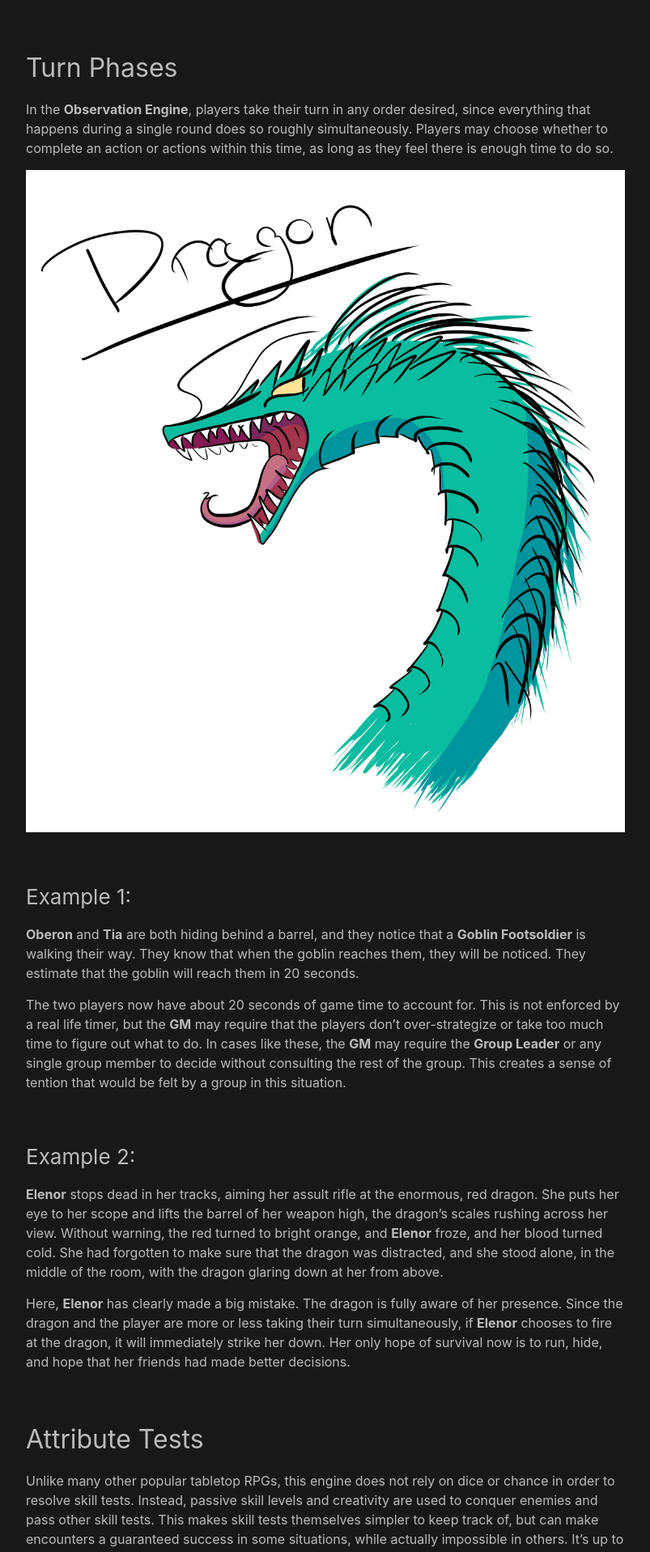
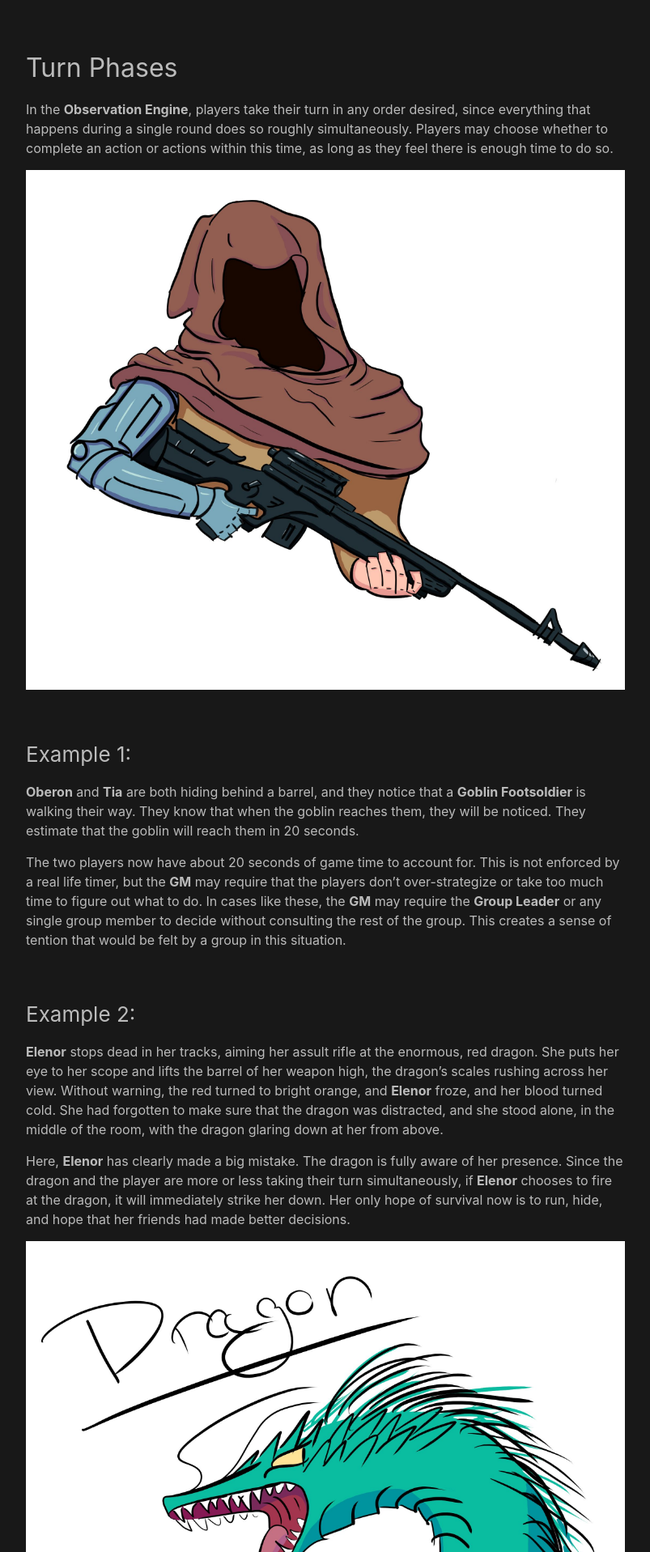
Before and after one commit to ngraham20/california-trip, a Jekyll site: the page built from engine-basics.md, in a window 1280 px wide. Shown: the part 407-2324 px from the top of the page at 81% size, without its empty margins (238-1041 px from the left). Built offline with Jekyll 4.4.1, drawn with Linux system fonts in a browser that asks for light colours.

Commit message:
added cyborg

```diff
--- a/engine-basics.md
+++ b/engine-basics.md
@@ -14,7 +14,7 @@ title: Engine Basics
 ## Turn Phases
 In the **Observation Engine**, players take their turn in any order desired, since everything that happens during a single round does so roughly simultaneously. Players may choose whether to complete an action or actions within this time, as long as they feel there is enough time to do so.
 
-![Dragon](./assets/dragon-shading.jpg)
+![Cyborg](./assets/fantasy-cyborg.jpg)
 
 ### Example 1:
 
@@ -26,6 +26,8 @@ The two players now have about 20 seconds of game time to account for. This is n
 **Elenor** stops dead in her tracks, aiming her assult rifle at the enormous, red dragon. She puts her eye to her scope and lifts the barrel of her weapon high, the dragon's scales rushing across her view. Without warning, the red turned to bright orange, and **Elenor** froze, and her blood turned cold. She had forgotten to make sure that the dragon was distracted, and she stood alone, in the middle of the room, with the dragon glaring down at her from above.
 
 Here, **Elenor** has clearly made a big mistake. The dragon is fully aware of her presence. Since the dragon and the player are more or less taking their turn simultaneously, if **Elenor** chooses to fire at the dragon, it will immediately strike her down. Her only hope of survival now is to run, hide, and hope that her friends had made better decisions.
+
+![Dragon](./assets/dragon-shading.jpg)
 
 ## Attribute Tests
 
```
Also changed, not shown: assets/fantasy-cyborg.jpg (added).
